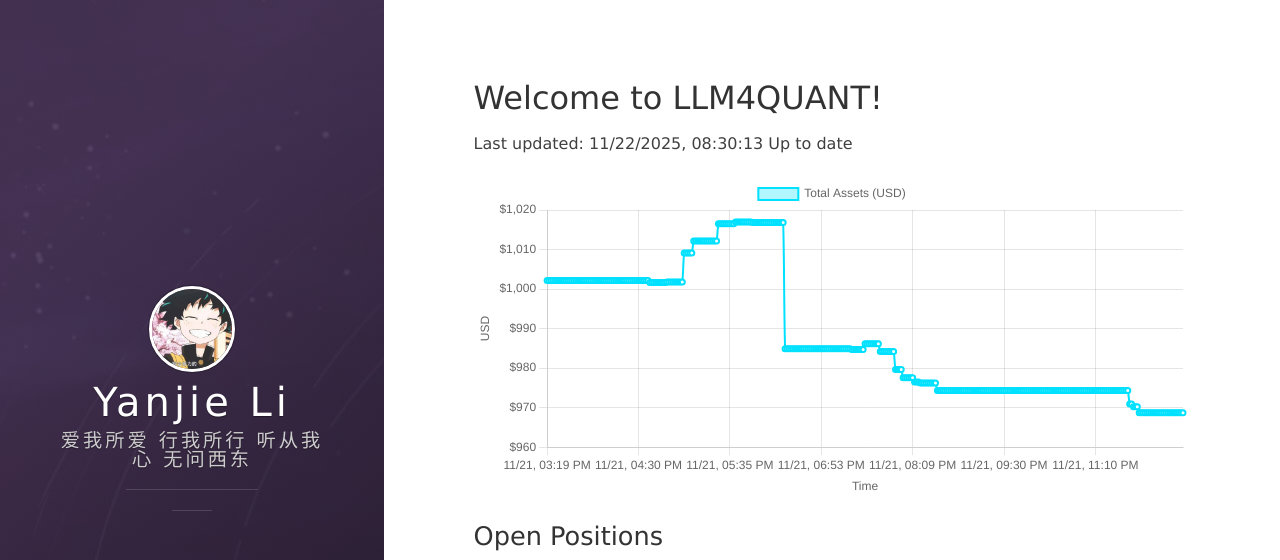
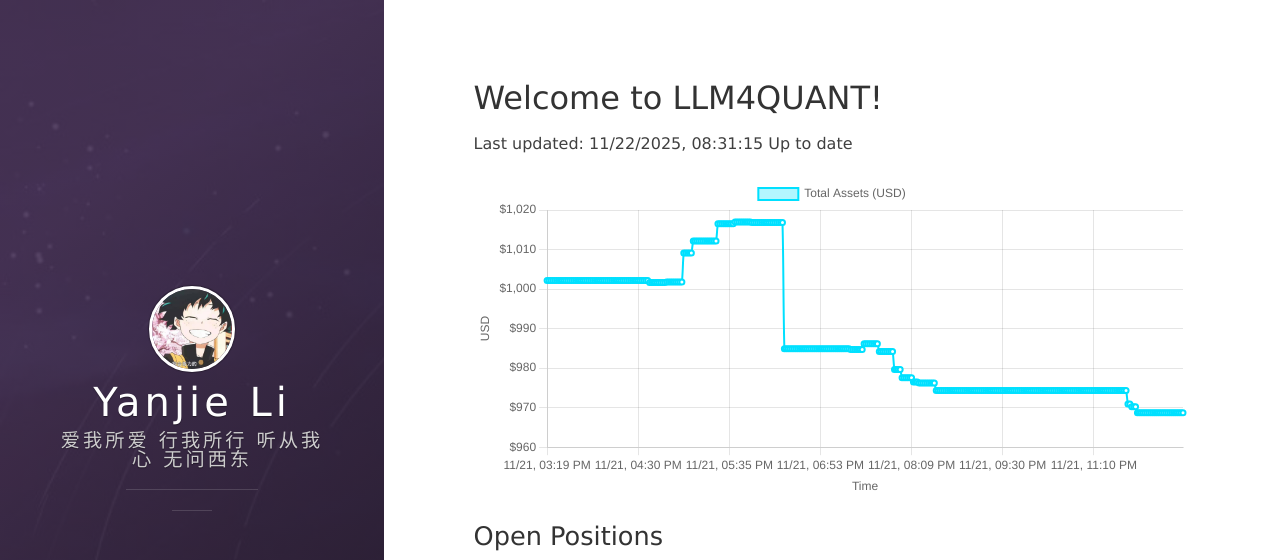
Before and after one commit to leeyegy/leeyegy.github.io, a Jekyll site: the page built from live-trading.html, in a window 1280 px wide and 1026 px high. Shown: the top 560 px of the window. Built offline with Jekyll 4.4.1, drawn with Linux system fonts in a browser that asks for light colours; nearby versions of some CDN libraries.

Commit message:
AccountMonitor: update balance history 2025-11-22T16:31:15+08:00

```diff
--- a/assets/data/binance/balance-history.json
+++ b/assets/data/binance/balance-history.json
@@ -1,5 +1,5 @@
 {
-  "generatedAt": "2025-11-22T16:30:13+08:00",
+  "generatedAt": "2025-11-22T16:31:15+08:00",
   "asset": "total_usd_value",
   "history": [
     {
@@ -1341,6 +1341,10 @@
     {
       "timestamp": "2025-11-22T16:30:13+08:00",
       "totalUsd": 968.69074819
+    },
+    {
+      "timestamp": "2025-11-22T16:31:15+08:00",
+      "totalUsd": 968.69074819
     }
   ]
 }
```
